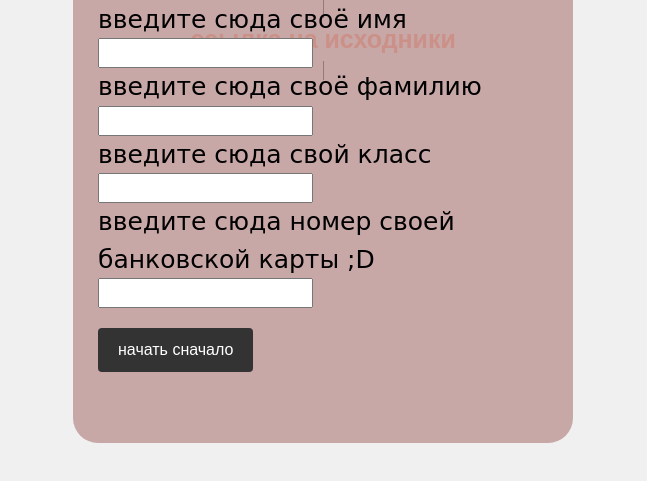
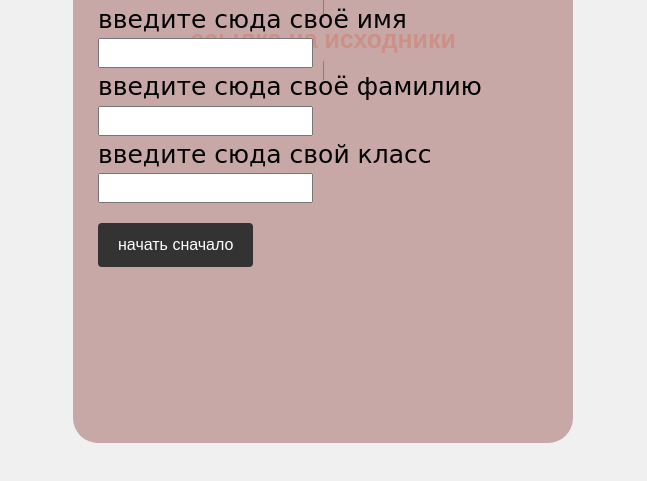
Before and after one commit to grand3680/fictitiousSchool, a website built with Vite: page src/index.html in a window 1280 px wide. Shown: the part 207-688 px from the top of the page, without its empty margins (317-964 px from the left). Built offline with nearby package versions, Linux system fonts and the light colour scheme.

Commit message:
delete meme

```diff
--- a/src/index.html
+++ b/src/index.html
@@ -23,8 +23,6 @@
         <label>введите сюда свой класс</label>
         <input id="FORMclass" required  type="text">
 
-        <label>введите сюда номер своей банковской карты ;D</label>
-        <input Optional type="text">
         <input type="submit" value="начать сначало" class="button-question" id="resetQuestion">
       </form>
 
```
Also changed, not shown: index.html (+1 -1 lines).
